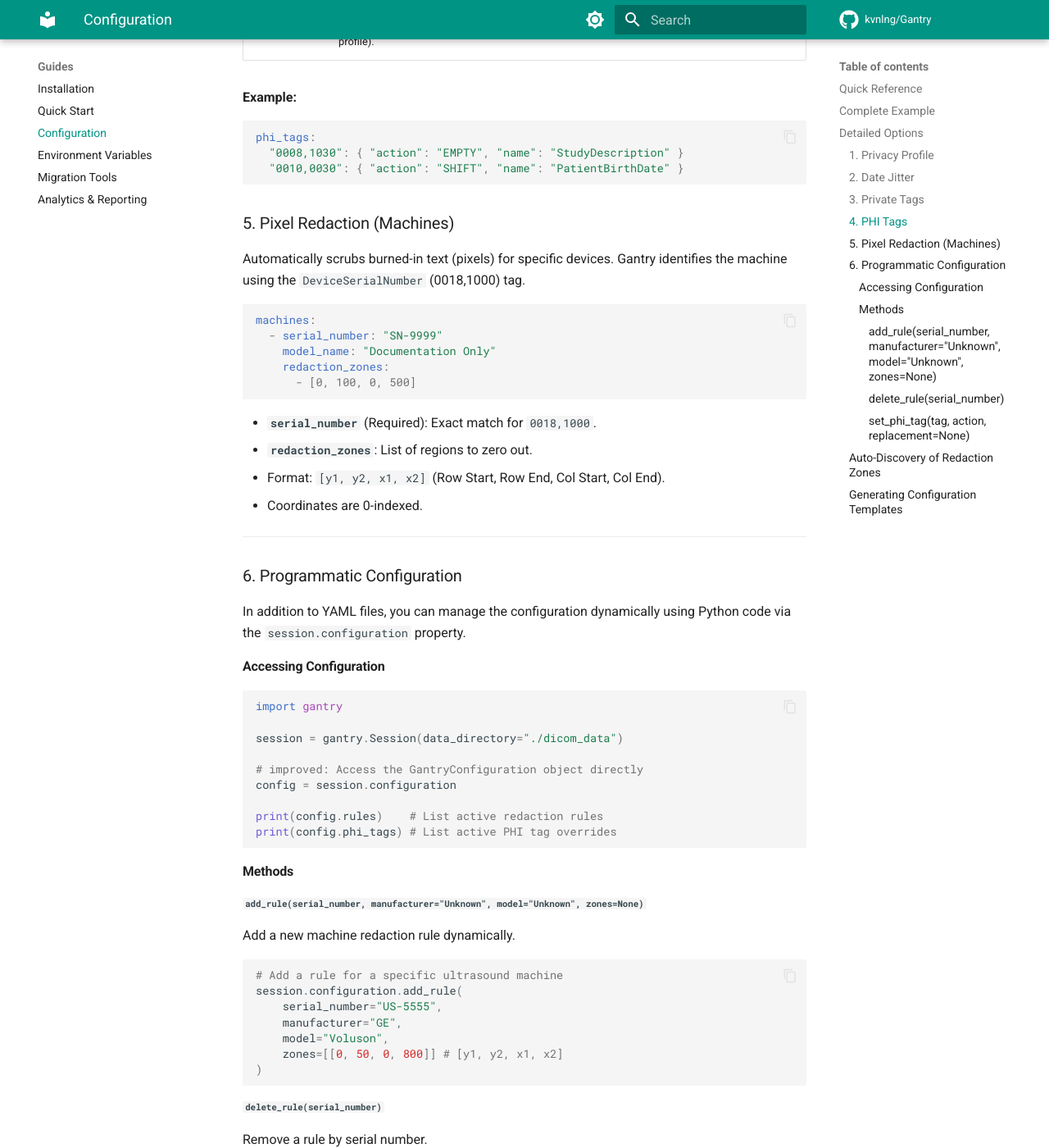
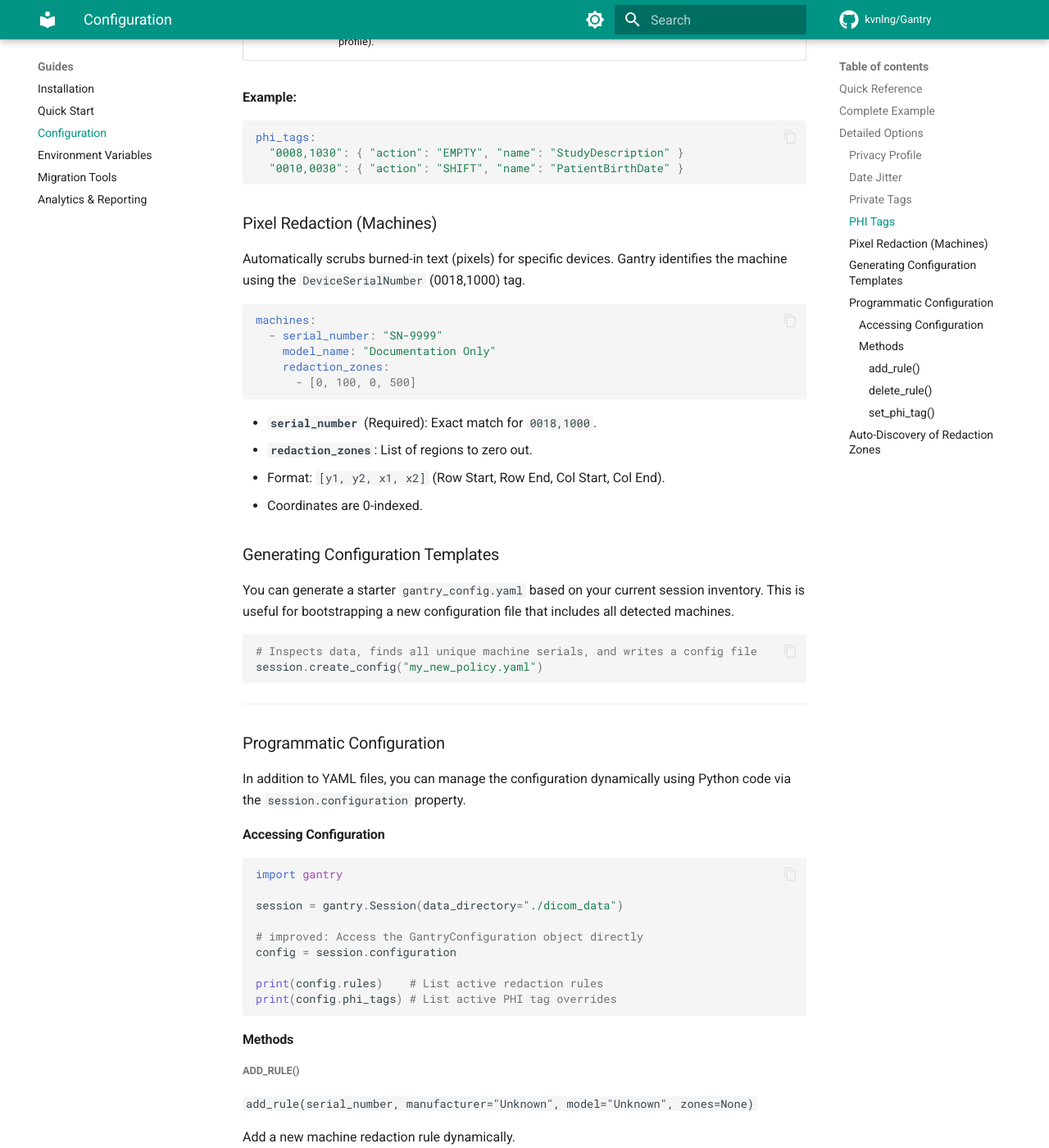
Before and after one commit to kvnlng/Gantry, an MkDocs documentation site: the page built from docs/configuration.md, in a window 1280 px wide and 1400 px high, scrolled down 3063 px. Shown: the whole window at 82% size. Built offline with MkDocs 1.6.1 and Material for MkDocs 9.7.7, drawn with Linux system fonts in a browser that asks for light colours; comment, search, counter and statistics services are not loaded; some of the changed text lies outside the part shown.

Commit message:
more documentation changes

````diff
--- a/docs/configuration.md
+++ b/docs/configuration.md
@@ -64,7 +64,7 @@ machines:
 
 ## Detailed Options
 
-### 1. Privacy Profile
+### Privacy Profile
 
 Sets the baseline behavior for thousands of DICOM tags.
 
@@ -76,7 +76,7 @@ privacy_profile: "comprehensive"
 * **`comprehensive`**: Aggressive de-identification. Removes almost all non-structural text fields.
 * **External File**: You can provide a path to another YAML file (e.g., `./profiles/my_hospital_standard.yaml`) to inherit its rules.
 
-### 2. Date Jitter
+### Date Jitter
 
 Shifts all date attributes (`DA`, `DT`) by a random number of days.
 
@@ -89,7 +89,7 @@ Shifts all date attributes (`DA`, `DT`) by a random number of days.
       max_days: 10
     ```
 
-### 3. Private Tags
+### Private Tags
 
 DICOM Private Tags (Odd Group Numbers, e.g., `0009,xxxx`) often contain hidden PHI strings dumped by the machine.
 
@@ -100,7 +100,7 @@ remove_private_tags: true
 * `true`: Removes **ALL** private tags. (Recommended for safety).
 * `false`: Retains them (Use only if you are sure they are safe or strictly needed for analysis).
 
-### 4. PHI Tags
+### PHI Tags
 
 Define specific rules for individual DICOM tags. Keys must be uppercase hex strings (e.g. `"0010,0010"`).
 
@@ -122,7 +122,7 @@ phi_tags:
   "0010,0030": { "action": "SHIFT", "name": "PatientBirthDate" }
 ```
 
-### 5. Pixel Redaction (Machines)
+### Pixel Redaction (Machines)
 
 Automatically scrubs burned-in text (pixels) for specific devices. Gantry identifies the machine using the `DeviceSerialNumber` (0018,1000) tag.
 
@@ -139,9 +139,19 @@ machines:
   * Format: `[y1, y2, x1, x2]` (Row Start, Row End, Col Start, Col End).
   * Coordinates are 0-indexed.
 
+
+### Generating Configuration Templates
+
+You can generate a starter `gantry_config.yaml` based on your current session inventory. This is useful for bootstrapping a new configuration file that includes all detected machines.
+
+```python
+# Inspects data, finds all unique machine serials, and writes a config file
+session.create_config("my_new_policy.yaml")
+```
+
 ---
 
-### 6. Programmatic Configuration
+### Programmatic Configuration
 
 In addition to YAML files, you can manage the configuration dynamically using Python code via the `session.configuration` property.
 
@@ -161,7 +171,9 @@ print(config.phi_tags) # List active PHI tag overrides
 
 #### Methods
 
-##### `add_rule(serial_number, manufacturer="Unknown", model="Unknown", zones=None)`
+##### add_rule()
+
+`add_rule(serial_number, manufacturer="Unknown", model="Unknown", zones=None)`
 
 Add a new machine redaction rule dynamically.
 
@@ -175,7 +187,9 @@ session.configuration.add_rule(
 )
 ```
 
-##### `delete_rule(serial_number)`
+##### delete_rule()
+
+`delete_rule(serial_number)`
 
 Remove a rule by serial number.
 
@@ -215,12 +231,3 @@ if suggested_zones:
         zones=suggested_zones
     )
 ```
-
-### Generating Configuration Templates
-
-You can generate a starter `gantry_config.yaml` based on your current session inventory. This is useful for bootstrapping a new configuration file that includes all detected machines.
-
-```python
-# Inspects data, finds all unique machine serials, and writes a config file
-session.create_config("my_new_policy.yaml")
-```
````
Also changed, not shown: other parts of docs/configuration.md (+3 -1 lines).
